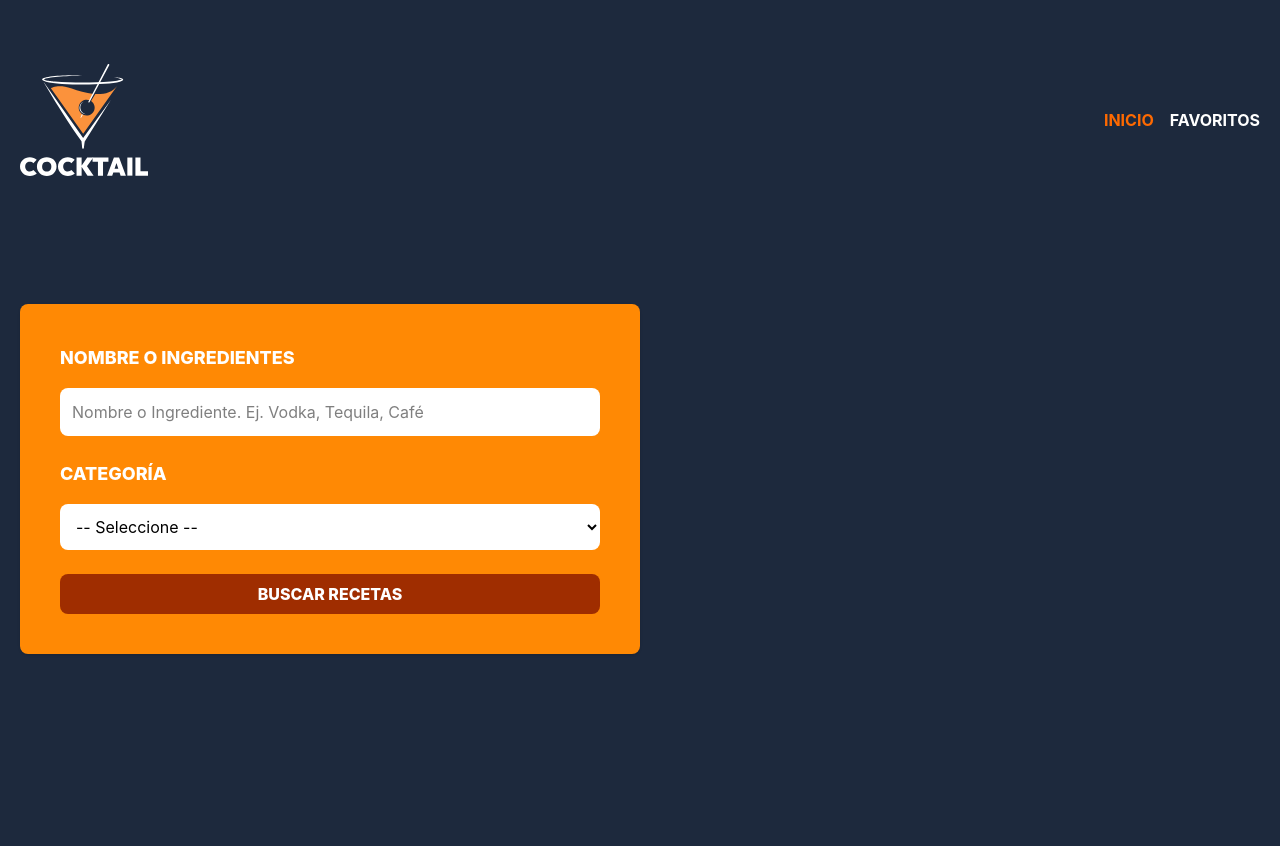
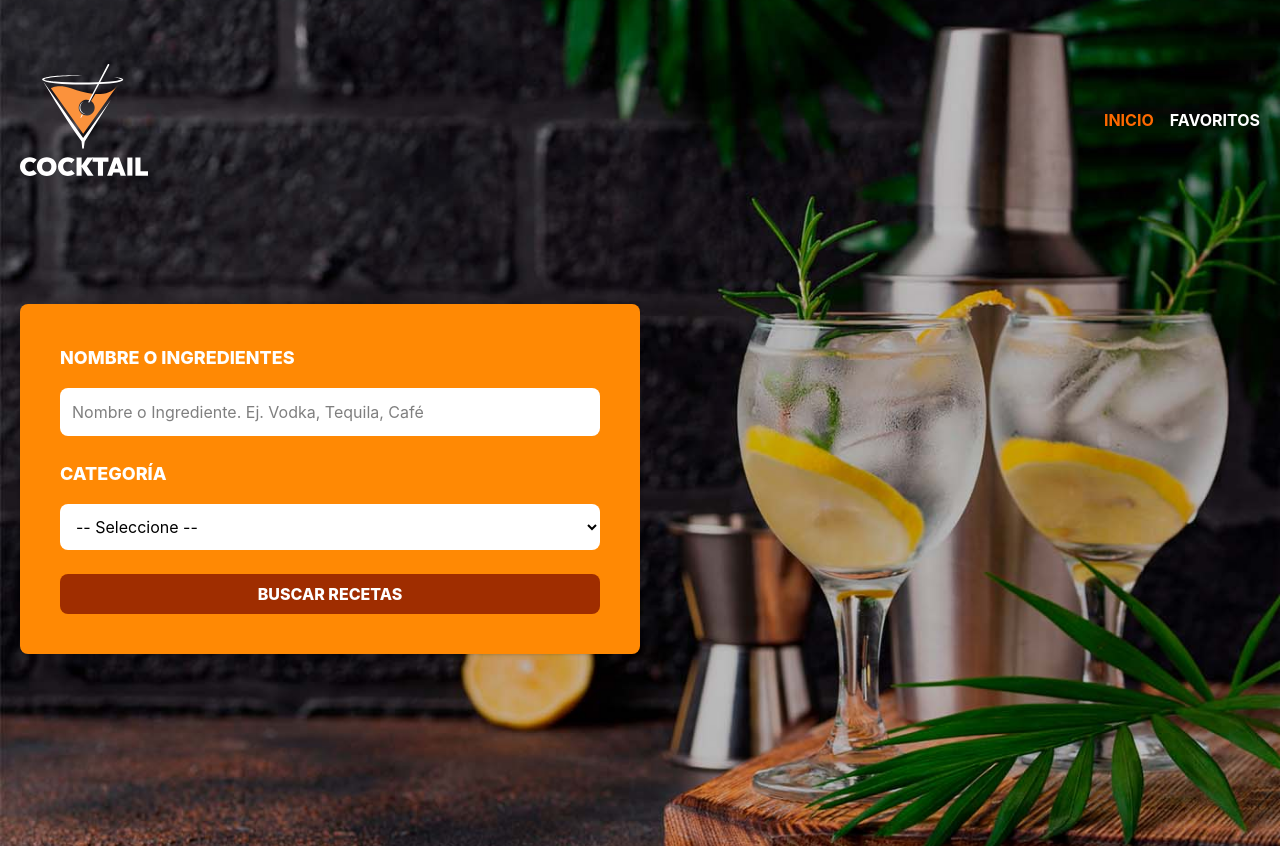
Before and after one commit to andresmdevco/drinkmix, a React (Vite) app: page / in a window 1280 px wide. Shown: the top 848 px of the page. Built offline with nearby package versions, Linux system fonts and the light colour scheme.

Commit message:
style: add background image them to header

```diff
--- a/src/components/Header.tsx
+++ b/src/components/Header.tsx
@@ -9,7 +9,7 @@
   console.log(isHome);
 
   return (
-    <header className="bg-slate-800">
+    <header className={isHome ? 'bg-[url(/bg.jpg)] bg-center bg-cover' : 'bg-slate-800'}>
       <div className="mx-auto container px-5 py-16">
         <div className="flex justify-between items-center">
           <div>
```
